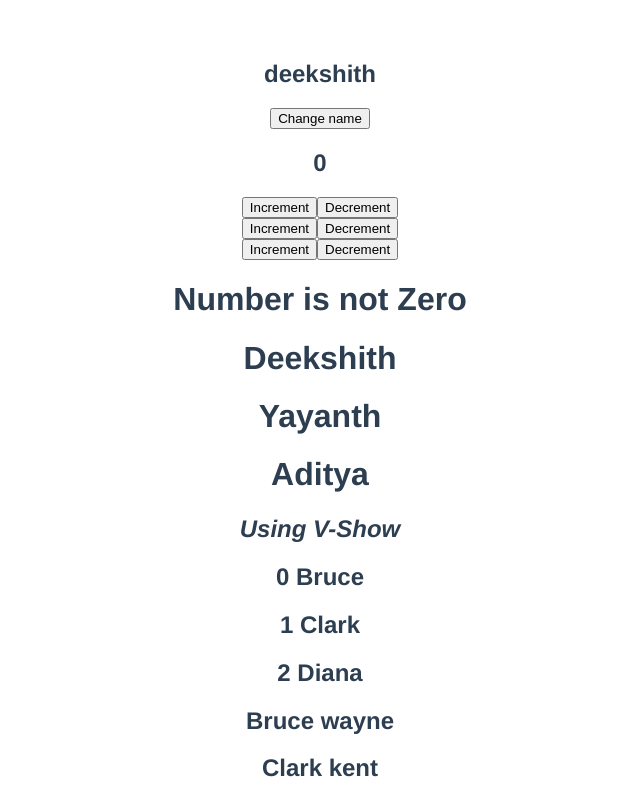
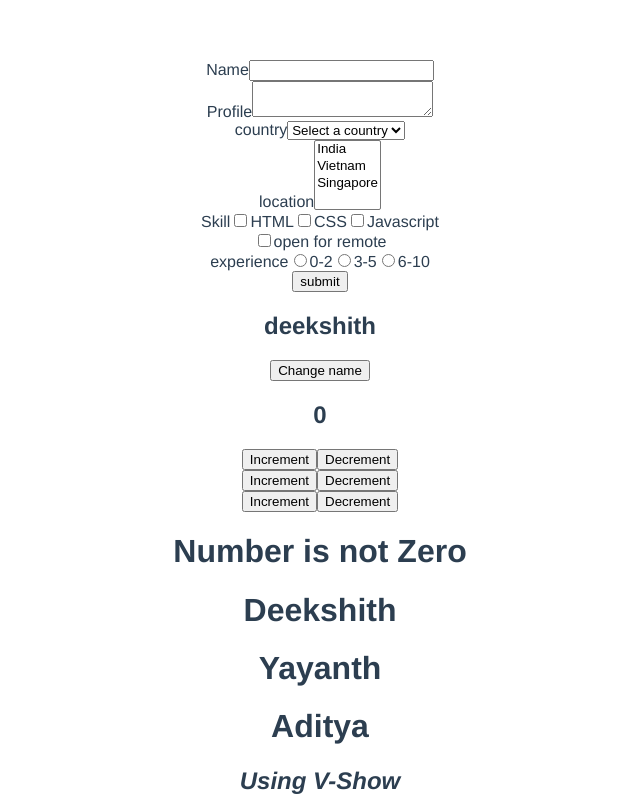
Before and after one commit to deekshith786/getting-started, a Vue app: page / in a window 1280 px wide. Shown: the top 800 px of the page, without its empty margins (320-960 px from the left). Built offline with nearby package versions, Linux system fonts and the light colour scheme.

Commit message:
form handling

```diff
--- a/src/App.vue
+++ b/src/App.vue
@@ -1,5 +1,6 @@
 <template>
   <div>
+    <FormView/>
     <EventsPage/>
     <HomePage/>
     <DashboardPage/>
@@ -50,6 +51,7 @@
 <script>
 import DashboardPage from './DashboardPage.vue';
 import EventsPage from './EventsPage.vue';
+import FormView from './FormView.vue';
 import HomePage from './HomePage.vue';
 
 
@@ -77,7 +79,7 @@ export default {
             },
         };
     },
-    components: { DashboardPage, HomePage, EventsPage }
+    components: { DashboardPage, HomePage, EventsPage, FormView }
 };
 </script>
 
--- /dev/null
+++ b/src/FormView.vue
@@ -0,0 +1,130 @@
+<template>
+  <!-- <div>
+    <pre>
+            {{ JSON.stringify(formValues, null, 2) }}
+        </pre
+    >
+  </div> -->
+  <form @submit="submitForm">
+    <!-- form input  -->
+    <div>
+      <label for="name ">Name</label>
+      <input type="text" id="name" v-model="formValues.name" />
+    </div>
+    <!-- textarea -->
+    <div>
+      <label for="profile">Profile</label>
+      <textarea type="text" id="profile" v-model="formValues.profileSummary" />
+    </div>
+    <!-- dropdown -->
+    <div>
+      <label for="country">country</label>
+      <select id="country" v-model="formValues.country">
+        <option value="">Select a country</option>
+        <option value="india">India</option>
+        <option value="vietnam">Vietnam</option>
+        <option value="singapore ">Singapore</option>
+      </select>
+    </div>
+    <!-- multiple  -->
+    <div>
+      <label for="location">location</label>
+      <select id="location" multiple v-model="formValues.location">
+        <option value="india">India</option>
+        <option value="vietnam">Vietnam</option>
+        <option value="singapore ">Singapore</option>
+      </select>
+    </div>
+    <!-- checkbox -->
+    <div>
+      <label for="html">Skill</label>
+      <input
+        type="checkbox"
+        id="html"
+        value="html"
+        v-model="formValues.skills"
+      />
+      <label for="html">HTML</label>
+      <input type="checkbox" id="css" value="css" v-model="formValues.skills" />
+      <label for="css">CSS</label>
+      <input
+        type="checkbox"
+        id="javascript"
+        value="javascript"
+        v-model="formValues.skills"
+      />
+      <label for="javascript">Javascript</label>
+    </div>
+    <!-- multiple checkbox -->
+    <div>
+      <input
+        type="checkbox"
+        id="skills"
+        v-model="formValues.remote"
+        true-value="yes"
+        false-value="no"
+      />
+      <label for="remotework">open for remote</label>
+    </div>
+
+    <!-- radio  -->
+    <div>
+      <label>experience</label>
+      <input
+        type="radio"
+        id="0-2"
+        value="0-2"
+        v-model="formValues.experience"
+      />
+      <label for="0-2">0-2</label>
+      <input
+        type="radio"
+        id="3-5"
+        value="3-5"
+        v-model="formValues.experience"
+      />
+      <label for="3-5">3-5</label>
+      <input
+        type="radio"
+        id="6-10"
+        value="6-10"
+        v-model="formValues.experience"
+      />
+      <label for="6-10">6-10</label>
+    </div>
+
+    <!-- submit -->
+    <div>
+        <button>submit</button>
+    </div>
+  </form>
+</template>
+
+<script>
+export default {
+  name: "FormView",
+  data() {
+    return {
+      formValues: {
+        name: "",
+        profileSummary: "",
+        country: "",
+        location: [],
+        remote: "no",
+        skills: [],
+        experience: "",
+      },
+    };
+  },
+  methods: {
+    submitForm(event) {
+        // to prevent default page refresh we are adding the below statement
+        event.preventDefault()
+        console.log("Form Values", this.formValues);
+
+    }
+  }
+};
+</script>
+
+<style></style>
```
